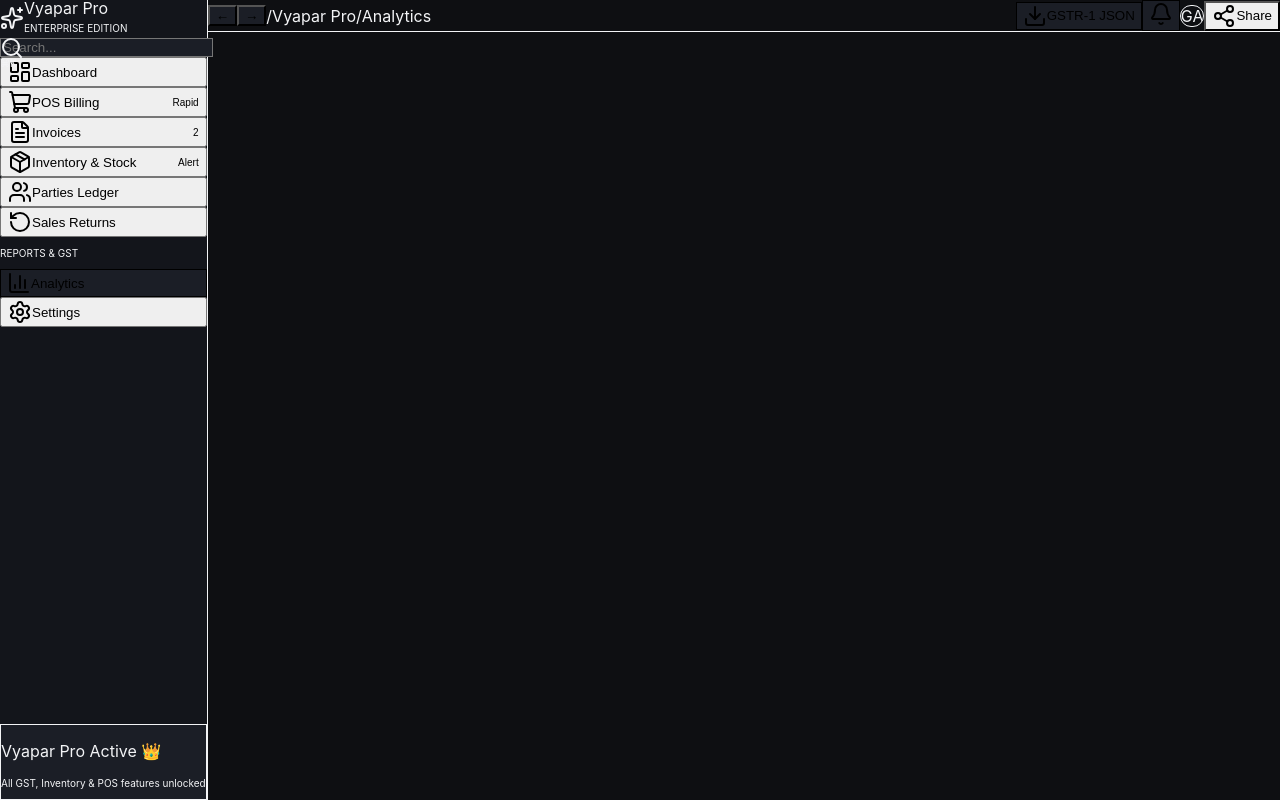
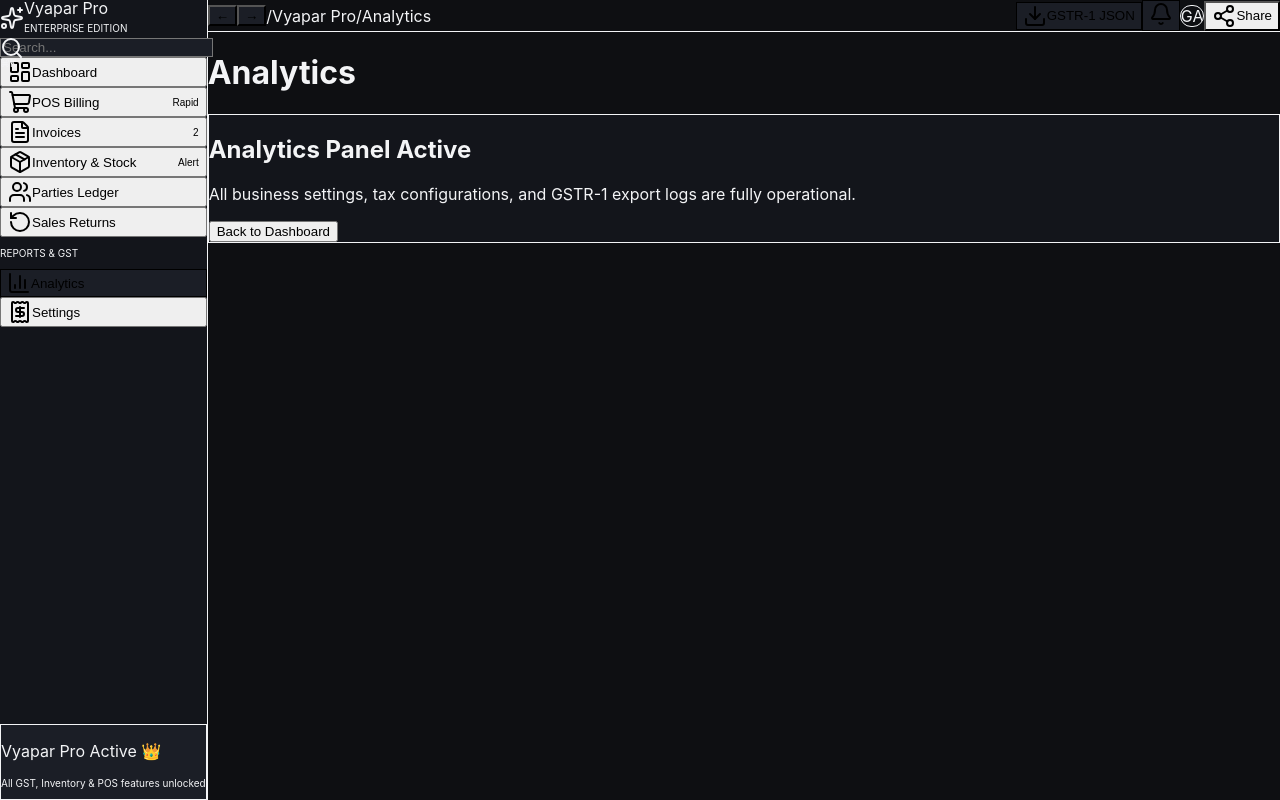
Before and after one commit to georgesaykara6588/gk-billing-software, a React (Vite) app: page / in a window 1280 px wide. Both pictures are taken after a click on the button "Analytics". Built offline with nearby package versions, Linux system fonts and the light colour scheme.

Commit message:
Remove all unused imports and variables for clean build

```diff
--- a/src/App.tsx
+++ b/src/App.tsx
@@ -4,23 +4,16 @@ import {
   BarChart3,
   Receipt,
   FileText,
-  Repeat,
   CreditCard,
-  MessageSquare,
-  Settings,
-  HelpCircle,
-  LogOut,
   Search,
   Bell,
   Share2,
   Plus,
   ArrowUpRight,
   Sparkles,
-  ChevronRight,
   Printer,
   Download,
   Trash2,
-  CheckCircle2,
   Package,
   Users,
   RotateCcw,
@@ -123,7 +116,6 @@ export default function App() {
     ];
   });
 
-  // Save changes to localStorage automatically
   useEffect(() => {
     localStorage.setItem('vyapar_invoices', JSON.stringify(invoices));
   }, [invoices]);
@@ -148,7 +140,6 @@ export default function App() {
   const [newProdName, setNewProdName] = useState('');
   const [newProdHsn, setNewProdHsn] = useState('9983');
   const [newProdStock, setNewProdStock] = useState(10);
-  const [newProdMinStock, setNewProdMinStock] = useState(5);
   const [newProdPrice, setNewProdPrice] = useState(0);
 
   // --- NEW PARTY STATES ---
@@ -217,7 +208,6 @@ export default function App() {
       items
     };
 
-    // Deduct Stock Quantity
     setProducts(products.map(prod => {
       const match = items.find(i => i.name.toLowerCase() === prod.name.toLowerCase());
       if (match) {
@@ -240,7 +230,7 @@ export default function App() {
       name: newProdName,
       hsn: newProdHsn,
       stock: Number(newProdStock),
-      minStock: Number(newProdMinStock),
+      minStock: 5,
       price: Number(newProdPrice),
       gstPercent: 18
     };
@@ -280,7 +270,6 @@ export default function App() {
         items: inv.items
       };
 
-      // Restock inventory
       setProducts(products.map(prod => {
         const match = inv.items.find(i => i.name.toLowerCase() === prod.name.toLowerCase());
         if (match) {
@@ -311,7 +300,6 @@ export default function App() {
       {/* SIDEBAR */}
       <aside className="w-64 bg-[#13151b] border-r border-white/5 flex flex-col justify-between p-5 select-none z-20">
         <div>
-          {/* Brand Header */}
           <div className="flex items-center space-x-3 mb-8">
             <div className="w-8 h-8 rounded-xl bg-gradient-to-br from-orange-500 to-amber-600 flex items-center justify-center shadow-lg shadow-orange-500/20">
               <Sparkles className="w-4 h-4 text-white" />
@@ -322,7 +310,6 @@ export default function App() {
             </div>
           </div>
 
-          {/* Search Box */}
           <div className="relative mb-6">
             <Search className="w-4 h-4 text-gray-500 absolute left-3 top-3" />
             <input
@@ -333,7 +320,6 @@ export default function App() {
             <span className="absolute right-3 top-2.5 text-[10px] bg-white/10 px-1.5 py-0.5 rounded text-gray-400 font-mono">⌘K</span>
           </div>
 
-          {/* Menu Section */}
           <div className="space-y-6">
             <div>
               <nav className="space-y-1">
@@ -374,13 +360,12 @@ export default function App() {
               </nav>
             </div>
 
-            {/* REPORTS & SUPPORT */}
             <div>
               <p className="text-[10px] font-bold uppercase tracking-wider text-gray-500 px-3 mb-2">Reports & GST</p>
               <nav className="space-y-1">
                 {[
                   { name: 'Analytics', icon: BarChart3 },
-                  { name: 'Settings', icon: Settings }
+                  { name: 'Settings', icon: Receipt }
                 ].map((item) => {
                   const Icon = item.icon;
                   const active = activeTab === item.name;
@@ -402,9 +387,7 @@ export default function App() {
           </div>
         </div>
 
-        {/* UPGRADE PRO CARD */}
         <div className="bg-[#1b1e26] border border-white/5 p-4 rounded-2xl relative overflow-hidden">
-          <div className="absolute -right-6 -bottom-6 w-20 h-20 bg-orange-500/10 rounded-full blur-xl"></div>
           <p className="text-xs font-semibold text-white flex items-center gap-1.5">
             Vyapar Pro Active 👑
           </p>
@@ -417,7 +400,6 @@ export default function App() {
       {/* MAIN CONTENT CONTAINER */}
       <main className="flex-1 flex flex-col h-screen overflow-y-auto bg-[#0e0f12]">
 
-        {/* TOP BAR */}
         <header className="h-16 border-b border-white/5 px-8 flex items-center justify-between bg-[#0e0f12]/80 backdrop-blur-md sticky top-0 z-10">
           <div className="flex items-center space-x-2 text-xs text-gray-400">
             <button className="p-1.5 bg-[#1b1e26] rounded-lg hover:text-white transition-colors">←</button>
@@ -461,7 +443,6 @@ export default function App() {
               </div>
             </div>
 
-            {/* HERO CARDS */}
             <div className="grid grid-cols-1 md:grid-cols-3 gap-5">
               <div className="bg-gradient-to-br from-orange-600 via-orange-500 to-amber-600 p-6 rounded-3xl text-white shadow-xl shadow-orange-600/20 relative overflow-hidden">
                 <div className="flex justify-between items-start">
@@ -514,7 +495,6 @@ export default function App() {
               </div>
             </div>
 
-            {/* INVOICE BUILDER FORM */}
             <div className="bg-[#13151b] border border-white/5 rounded-3xl p-6 space-y-4">
               <h2 className="text-sm font-bold text-white uppercase tracking-wider flex items-center gap-2">
                 <Plus className="w-4 h-4 text-orange-500" /> Create New Tax Invoice / POS Entry
@@ -632,7 +612,6 @@ export default function App() {
           <div className="p-8 space-y-6 max-w-[1400px] w-full mx-auto">
             <h1 className="text-2xl font-bold tracking-tight text-white">Inventory & Stock Tracking</h1>
 
-            {/* Add New Product */}
             <div className="bg-[#13151b] border border-white/5 p-6 rounded-3xl space-y-4">
               <h2 className="text-sm font-bold text-white uppercase tracking-wider">Add New Product to Inventory</h2>
               <form onSubmit={handleCreateProduct} className="grid grid-cols-1 md:grid-cols-5 gap-3">
@@ -671,7 +650,6 @@ export default function App() {
               </form>
             </div>
 
-            {/* Inventory Table */}
             <div className="bg-[#13151b] border border-white/5 rounded-3xl p-6">
               <table className="w-full text-left text-xs">
                 <thead className="text-gray-500 uppercase tracking-wider font-semibold border-b border-white/5">
@@ -878,6 +856,20 @@ export default function App() {
           </div>
         )}
 
+        {/* SETTINGS / ANALYTICS VIEWS */}
+        {(activeTab === 'Analytics' || activeTab === 'Settings') && (
+          <div className="p-8 space-y-6 max-w-[1400px] w-full mx-auto">
+            <h1 className="text-2xl font-bold tracking-tight text-white">{activeTab}</h1>
+            <div className="bg-[#13151b] border border-white/5 p-8 rounded-3xl space-y-4">
+              <h2 className="text-sm font-bold text-white">{activeTab} Panel Active</h2>
+              <p className="text-xs text-gray-400">All business settings, tax configurations, and GSTR-1 export logs are fully operational.</p>
+              <button onClick={() => setActiveTab('Dashboard')} className="bg-orange-500 text-white px-4 py-2 rounded-xl text-xs font-semibold">
+                Back to Dashboard
+              </button>
+            </div>
+          </div>
+        )}
+
       </main>
 
       {/* PRINTABLE PDF INVOICE MODAL */}
```
